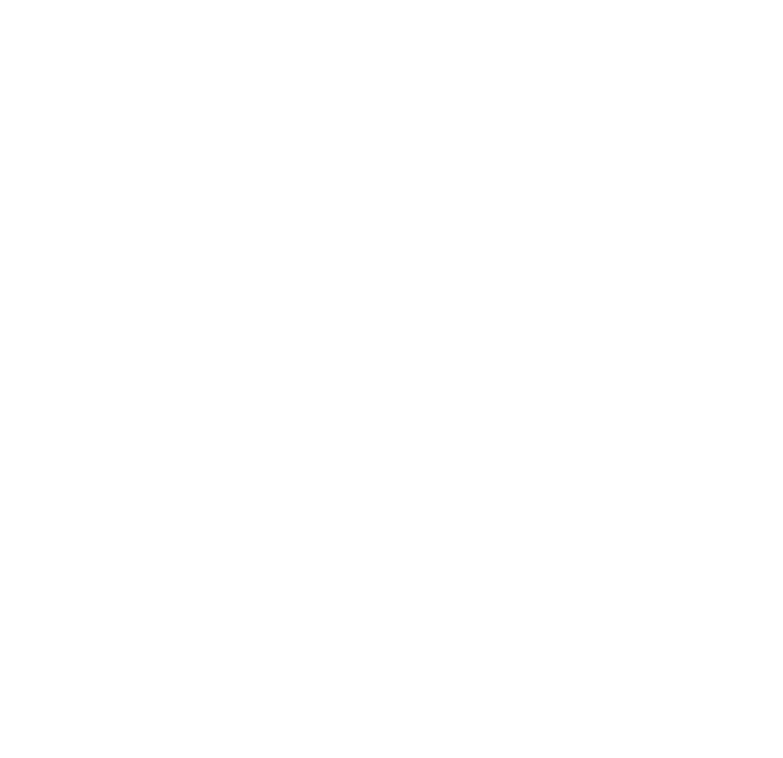
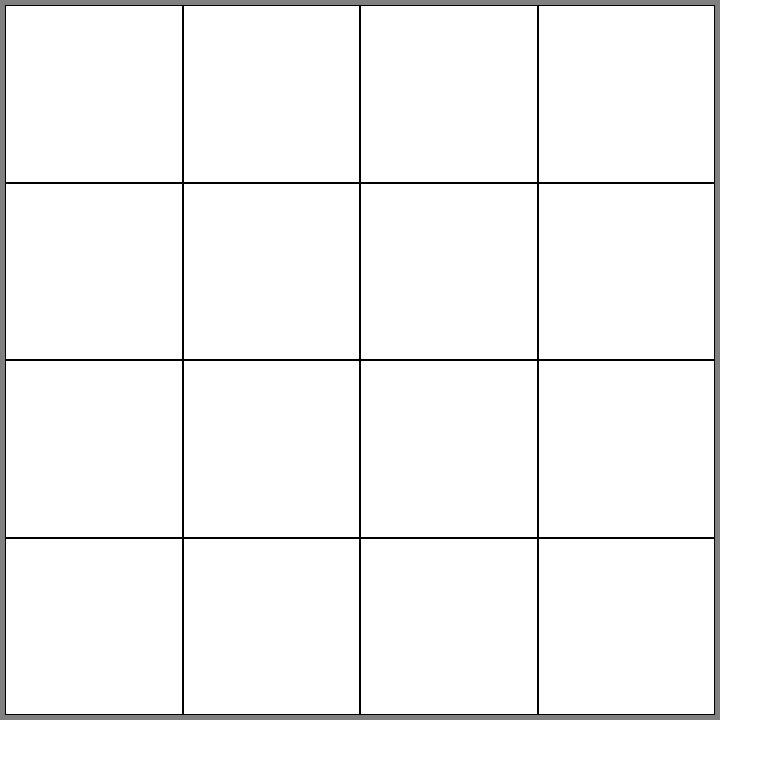
Before and after one commit to Fenroe/rewind-etch, a plain HTML site: page index.html in a window 1280 px wide. Shown: the whole page, without its empty margins (0-783 px from the left). Drawn offline with Linux system fonts and the light colour scheme.

Commit message:
Made a grid of squares that change colour on mouseover

```diff
--- a/index.html
+++ b/index.html
@@ -7,6 +7,7 @@
     <link rel="stylesheet" href="./styles.css" />
   </head>
   <body>
+    <div id="container" class="container"></div>
     <script src="./main.js"></script>
   </body>
 </html>
--- a/main.js
+++ b/main.js
@@ -1 +1,10 @@
-alert("Hello world");
+const container = document.getElementById("container");
+
+for (let i = 0; i < 16; i += 1) {
+  const square = document.createElement("div");
+  square.classList.add("square");
+  container.append(square);
+  square.addEventListener("mouseover", () => {
+    square.style.backgroundColor = "red";
+  });
+}
--- a/styles.css
+++ b/styles.css
@@ -3,3 +3,16 @@
   padding: 0;
   box-sizing: border-box;
 }
+
+.container {
+  display: flex;
+  flex-wrap: wrap;
+  width: 720px;
+  border: 5px solid gray;
+}
+
+.square {
+  width: 25%;
+  aspect-ratio: 1/1;
+  border: 1px solid black;
+}
```
